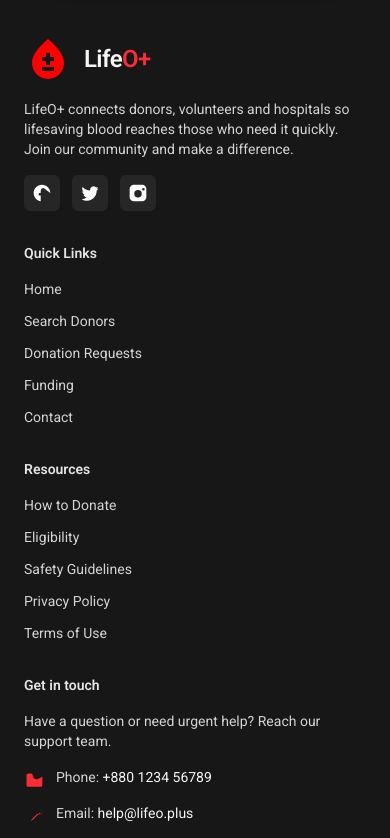
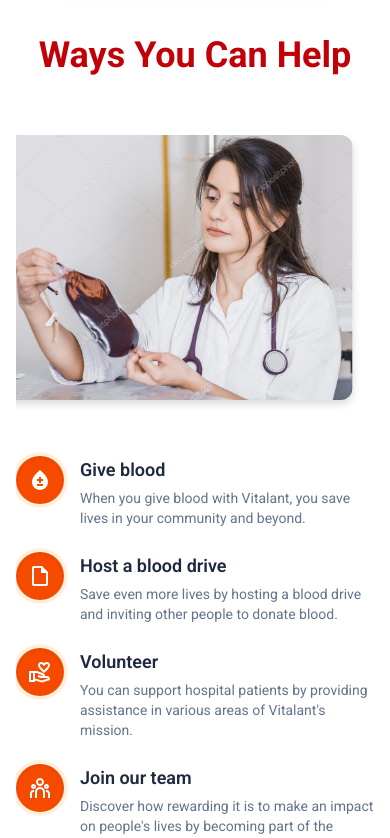
Before and after one commit to shemul345/Life-O-positive-client, a React (Vite) app: page / in a window 390 px wide. Shown: the part 1280-2118 px from the top of the page. Built offline with nearby package versions, Linux system fonts and the light colour scheme; no server answers.

Commit message:
implement help way section in home page with fully responsive

```diff
--- /dev/null
+++ b/src/Pages/Home/HelpWay/HelpWay.jsx
@@ -0,0 +1,89 @@
+import React from 'react';
+import helpWay from '../../../assets/helpWay.jpg'
+import { MdBloodtype, MdOutlineInsertDriveFile, MdOutlineVolunteerActivism } from 'react-icons/md';
+import { RiTeamLine } from 'react-icons/ri';
+
+const HelpWay = () => {
+    const items = [
+        {
+            title: 'Give blood',
+            desc:
+                "When you give blood with Vitalant, you save lives in your community and beyond.",
+            icon: (
+                <MdBloodtype className='text-white text-2xl' />
+            ),
+        },
+        {
+            title: 'Host a blood drive',
+            desc:
+                "Save even more lives by hosting a blood drive and inviting other people to donate blood.",
+            icon: (
+                <MdOutlineInsertDriveFile className='text-white text-2xl' />
+            ),
+        },
+        {
+            title: 'Volunteer',
+            desc:
+                "You can support hospital patients by providing assistance in various areas of Vitalant's mission.",
+            icon: (
+                <MdOutlineVolunteerActivism className='text-white text-2xl' />
+            ),
+        },
+        {
+            title: 'Join our team',
+            desc:
+                "Discover how rewarding it is to make an impact on people's lives by becoming part of the Vitalant team.",
+            icon: (
+                <RiTeamLine className='text-white text-2xl' />
+            ),
+        },
+    ];
+    return (
+        <section className="max-w-7xl mx-auto px-4 sm:px-6 lg:px-8 py-12">
+            <h1 className='text-4xl font-bold text-red-700 text-center mb-15'>Ways You Can Help</h1>
+            <div className="relative bg-white overflow-hidden">
+                <div className="grid grid-cols-1 lg:grid-cols-2 items-center gap-8">
+                    {/* Left */}
+                    <div className="relative flex justify-center lg:justify-end items-center">
+
+                        <div className="hidden lg:block absolute -left-24 w-[520px] h-[520px] rounded-full bg-purple-700" aria-hidden />
+
+
+                        <div className="relative z-10 w-full max-w-sm lg:max-w-md">
+                            <img
+                                src={helpWay}
+                                alt="Person preparing to donate blood"
+                                className="w-full h-auto rounded-xl object-cover drop-shadow-lg"
+                                style={{ transform: 'translateX(-6%)' }}
+                            />
+                        </div>
+                    </div>
+
+
+                    {/* Right */}
+                    <div className="py-6 lg:py-0">
+                        <div className="space-y-6 sm:space-y-8">
+                            {items.map((it, idx) => (
+                                <div key={idx} className="flex items-start gap-4 sm:gap-6">
+                                    <div className="flex-shrink-0">
+                                        <div className="rounded-full p-3 sm:p-4 bg-orange-600 shadow-inner ring-4 ring-orange-200/40 flex items-center justify-center">
+                                            <div className="text-white">{it.icon}</div>
+                                        </div>
+                                    </div>
+
+
+                                    <div>
+                                        <h3 className="text-lg sm:text-xl font-semibold text-slate-800">{it.title}</h3>
+                                        <p className="mt-1 text-sm sm:text-base text-slate-500">{it.desc}</p>
+                                    </div>
+                                </div>
+                            ))}
+                        </div>
+                    </div>
+                </div>
+            </div>
+        </section>
+    );
+};
+
+export default HelpWay;
--- a/src/Pages/Home/Home/Home.jsx
+++ b/src/Pages/Home/Home/Home.jsx
@@ -1,10 +1,12 @@
 import React from 'react';
 import Banner from '../Banner/Banner';
+import HelpWay from '../HelpWay/HelpWay';
 
 const Home = () => {
     return (
         <div>
             <Banner></Banner>
+            <HelpWay></HelpWay>
         </div>
     );
 };
```
Also changed, not shown: src/Pages/Home/Banner/Banner.jsx (+3 -7 lines), src/assets/helpWay.jpg (added).
